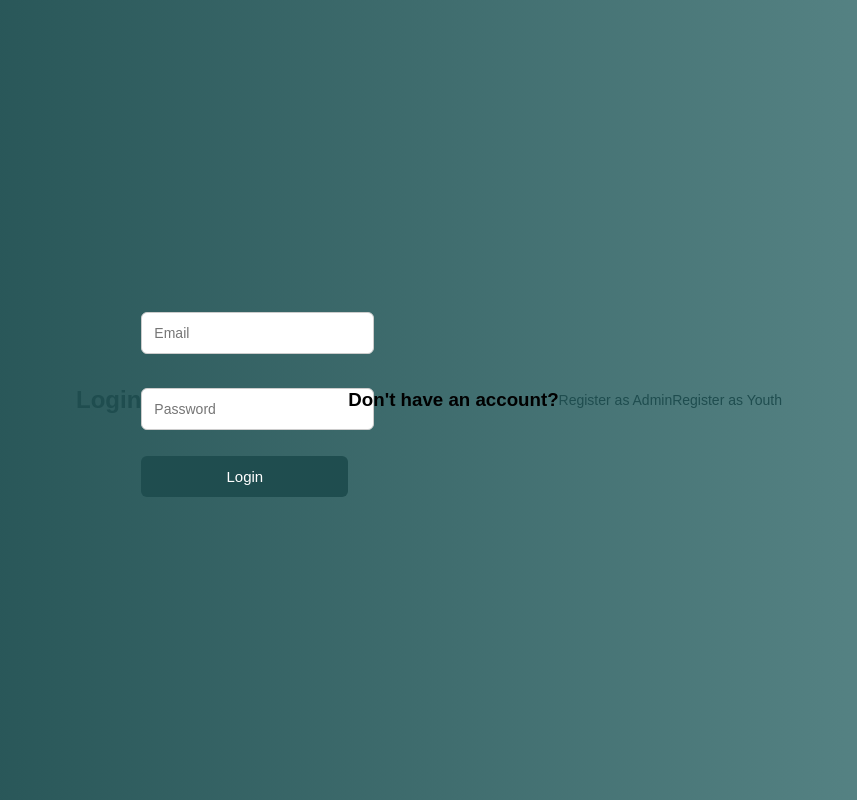
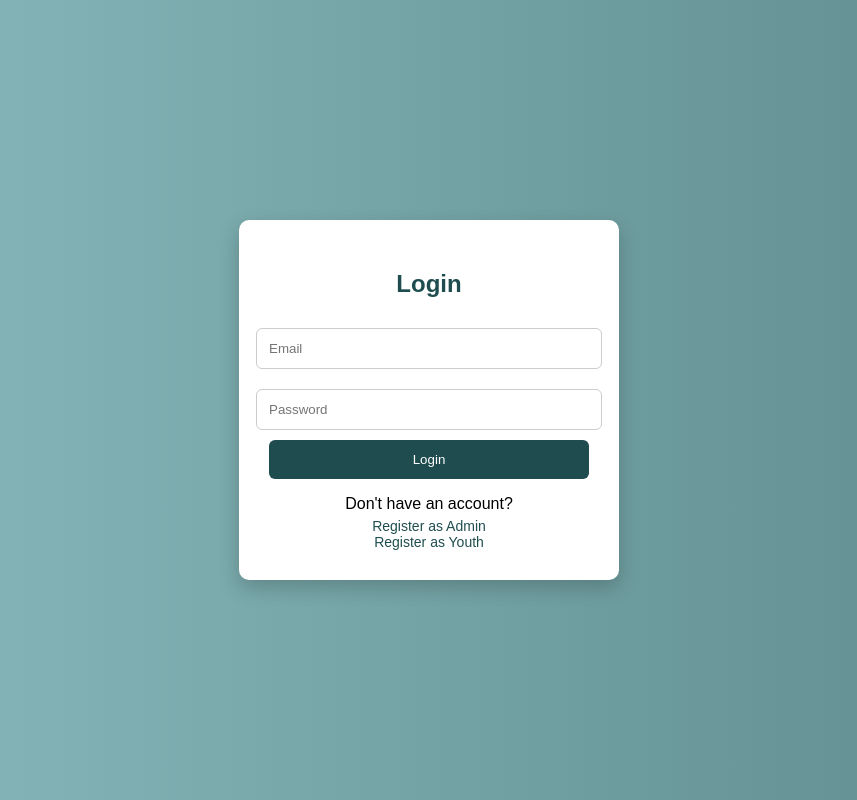
Before and after one commit to Dannn-08/Youth-Profiling-System, a plain HTML site: page information web/login.html in a window 1280 px wide. Shown: the whole page, without its empty margins (211-1068 px from the left). Drawn offline with Linux system fonts and the light colour scheme; files that its build step writes are made by us from their sources.

Commit message:
log in again

```diff
--- a/assets/login.css
+++ b/information web/assets/login.css
@@ -1,19 +1,19 @@
 body {
   font-family: Arial, sans-serif;
   margin: 0;
-  background: linear-gradient(to right, #1f4d4f, #5f8c8d);
+  background: linear-gradient(to right, #89babd, #5f8c8d);
   display: flex;
   justify-content: center;
   align-items: center;
   height: 100vh;
 }
 
-/* LOGIN BOX */
+/* BOX */
 .container {
-  background: #ffffff;
+  background: white;
   padding: 30px;
   border-radius: 10px;
-  width: 350px;
+  width: 320px;
   box-shadow: 0 8px 20px rgba(0,0,0,0.2);
   text-align: center;
 }
@@ -28,10 +28,9 @@ h2 {
 input {
   width: 100%;
   padding: 12px;
-  margin: 8px 0;
+  margin: 10px 0;
   border: 1px solid #ccc;
   border-radius: 6px;
-  font-size: 14px;
 }
 
 /* BUTTON */
@@ -42,9 +41,7 @@ button {
   color: white;
   border: none;
   border-radius: 6px;
-  font-size: 15px;
   cursor: pointer;
-  transition: 0.3s;
 }
 
 button:hover {
@@ -57,8 +54,7 @@ button:hover {
 }
 
 .links p {
-  margin: 10px 0 5px;
-  color: #555;
+  margin-bottom: 5px;
 }
 
 a {
@@ -71,3 +67,9 @@ a {
 a:hover {
   text-decoration: underline;
 }
+
+form {
+  display: flex;
+  flex-direction: column;
+  align-items: center;
+}
--- a/information web/login.html
+++ b/information web/login.html
@@ -6,23 +6,21 @@
 </head>
 <body>
 
-<h2>Login</h2>
+<div class="container">
+  <h2>Login</h2>
 
-<form id="loginForm">
-  <input type="email" id="email" name="email" placeholder="Email" required><br><br>
-  <input type="password" id="password" name="password" placeholder="Password" required><br><br>
-  <button type="submit">Login</button>
-</form>
+  <form id="loginForm">
+    <input type="email" placeholder="Email" required>
+    <input type="password" placeholder="Password" required>
+    <button type="submit">Login</button>
+  </form>
 
-
-
-<br>
-
-<h3>Don't have an account?</h3>
-<a href="admin-register.html">Register as Admin</a><br>
-<a href="youth-register.html">Register as Youth</a>
-
-<script type="module" src="assets/login.js"></script>
+  <div class="links">
+    <p>Don't have an account?</p>
+    <a href="admin-register.html">Register as Admin</a>
+    <a href="youth-register.html">Register as Youth</a>
+  </div>
+</div>
 
 </body>
 </html>
```
Also changed, not shown: information web/index.html (+1 -2 lines).
